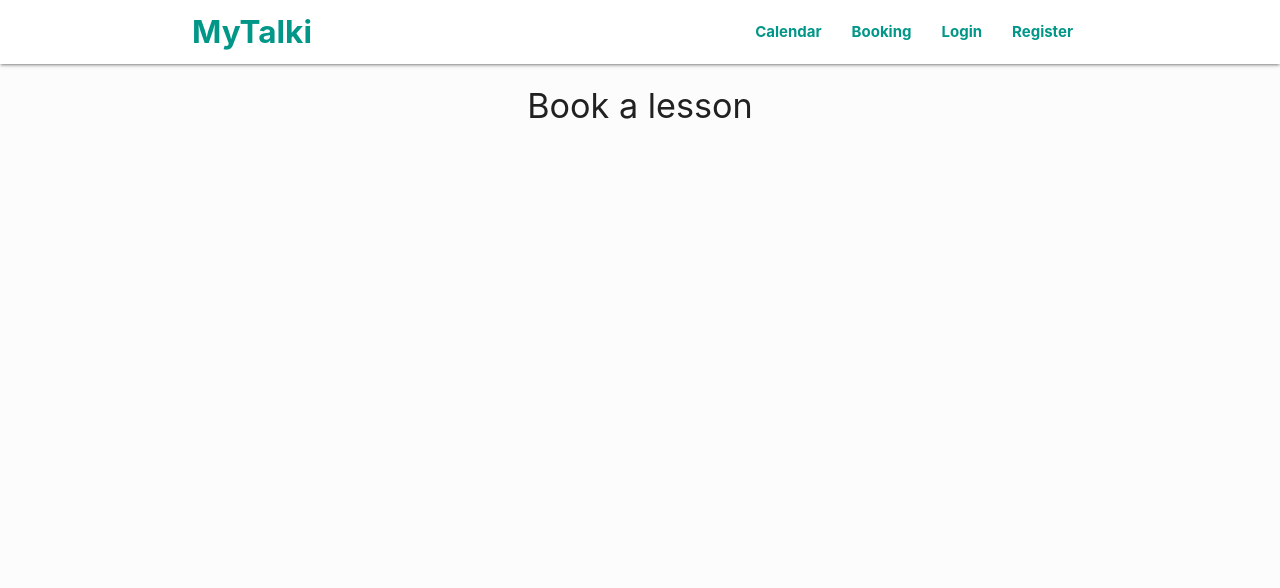
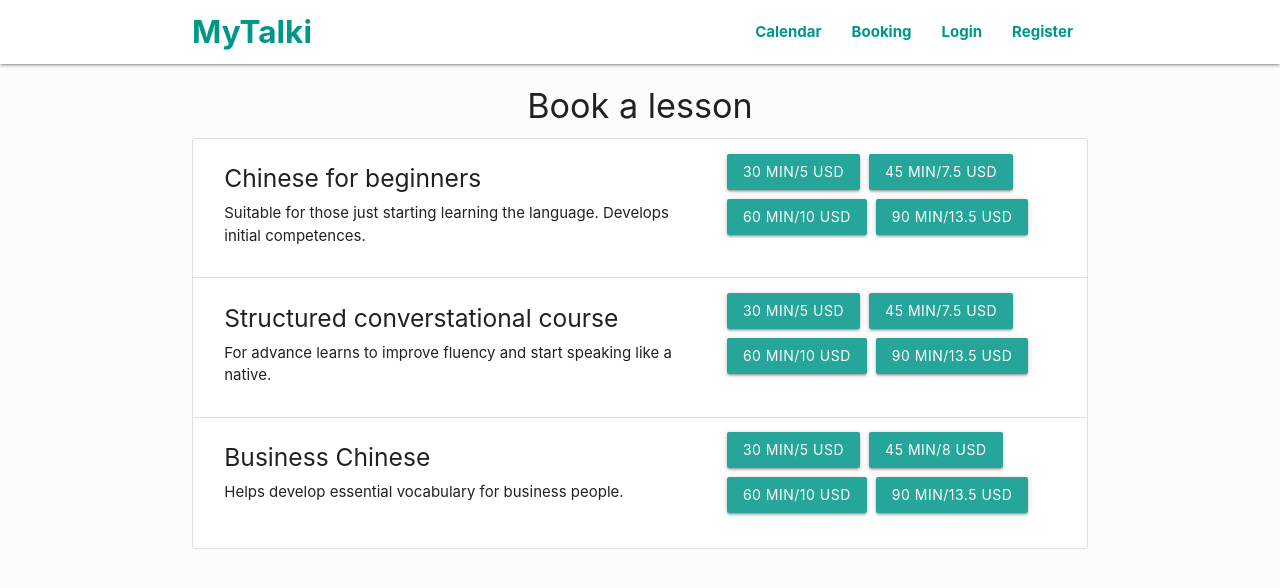
Before and after one commit to dmytrokulak/Mytalki, a React (Create React App) app in the folder sw/: page /booking in a window 1280 px wide. Shown: the top 588 px of the page. Built offline with nearby package versions, Linux system fonts and the light colour scheme; data requests are answered from the project's data file; the HTML template or start-up script is replaced by a standard one.

Commit message:
booking view and actions

```diff
--- a/sw/src/App.css
+++ b/sw/src/App.css
@@ -185,3 +185,9 @@ nav a {
 #section-lessons .collection-item .action-buttons a {
   margin: 0 0.3rem;
 }
+
+/*********************************** BOOKING ***********************************/
+
+#section-booking .collection-item a {
+  margin: 0.3rem;
+}
--- /dev/null
+++ b/sw/src/actions/bookingAction.js
@@ -0,0 +1,8 @@
+import { SET_CURRENT_BOOKING } from './types';
+
+export const setCurrentBooking = (item) => (dispatch) => {
+  dispatch({
+    type: SET_CURRENT_BOOKING,
+    payload: item,
+  });
+};
--- a/sw/src/actions/types.js
+++ b/sw/src/actions/types.js
@@ -45,3 +45,6 @@ export const LOGIN_SUCCESS = 'LOGIN_SUCCESS';
 export const LOGIN_FAIL = 'LOGIN_FAIL';
 export const LOGOUT = 'LOGOUT';
 export const CLEAR_ERRORS = 'CLEAR_ERRORS';
+
+//BOOKING
+export const SET_CURRENT_BOOKING = 'SET_CURRENT_BOOKING';
--- a/sw/src/components/auth/Login.js
+++ b/sw/src/components/auth/Login.js
@@ -15,7 +15,6 @@ const Login = ({ auth: { error, isAuthenticated, isAdmin }, history, login }) =>
       }
     }
     if (error) {
-      console.log(error);
       M.toast({ html: error });
     }
     // eslint-disable-next-line
--- a/sw/src/components/user/Booking.js
+++ b/sw/src/components/user/Booking.js
@@ -1,11 +1,67 @@
-import React, { Fragment } from 'react';
+import React, { Fragment, useEffect } from 'react';
+import { connect } from 'react-redux';
+import PropTypes from 'prop-types';
+import { getLessonTypes } from '../../actions/lessonTypeActions';
+import { setCurrentBooking } from '../../actions/bookingAction';
+import M from 'materialize-css/dist/js/materialize.min.js';
 
-const Booking = () => {
+const Booking = ({ lessonTypes: { collection }, getLessonTypes, setCurrentBooking, history }) => {
+  useEffect(() => {
+    getLessonTypes();
+  }, []);
+
+  const onButtonClick = (e) => {
+    let lessonType = collection.filter((lt) => lt.id === +e.target.dataset.lessonTypeId)[0];
+    let offer = lessonType.offers.filter((o) => o.id === +e.target.dataset.offerId)[0];
+    setCurrentBooking({ lessonType, offer });
+    M.toast({ html: `${lessonType.title} ${offer.time} min selected` });
+    setTimeout(() => {
+      history.push('/calendar');
+    }, 500);
+  };
+
   return (
-    <Fragment>
+    <div id='section-booking' clasName='section'>
       <h4 className='center-align'>Book a lesson</h4>
-    </Fragment>
+      <ul className='collection'>
+        {collection &&
+          collection.map((item) => (
+            <li className='collection-item'>
+              <div className='row'>
+                <div className='col s7'>
+                  <h5>{item.title}</h5>
+                  <span>{item.description}</span>
+                </div>
+                <div className='col s5'>
+                  {item.offers.map((offer) => (
+                    <a
+                      href='#!'
+                      className='teal lighten-1 btn'
+                      data-lesson-type-id={item.id}
+                      data-offer-id={offer.id}
+                      data-time={offer.time}
+                      onClick={onButtonClick}
+                    >
+                      {offer.time} min/{offer.price} {offer.currency}{' '}
+                    </a>
+                  ))}
+                </div>
+              </div>
+            </li>
+          ))}
+      </ul>
+    </div>
   );
 };
 
-export default Booking;
+Booking.propTypes = {
+  lessonTypes: PropTypes.object.isRequired,
+  getLessonTypes: PropTypes.func.isRequired,
+  setCurrentBooking: PropTypes.func.isRequired,
+};
+
+const mapStateToProps = (state) => ({
+  lessonTypes: state.lessonTypes,
+});
+
+export default connect(mapStateToProps, { getLessonTypes, setCurrentBooking })(Booking);
--- /dev/null
+++ b/sw/src/reducers/bookingReducer.js
@@ -0,0 +1,19 @@
+import { SET_CURRENT_BOOKING } from '../actions/types';
+
+const initialState = {
+  lessonType: null,
+  offer: null,
+};
+
+export default (state = initialState, action) => {
+  switch (action.type) {
+    case SET_CURRENT_BOOKING:
+      return {
+        ...state,
+        lessonType: action.payload.lessonType,
+        offer: action.payload.offer,
+      };
+    default:
+      return state;
+  }
+};
--- a/sw/src/reducers/index.js
+++ b/sw/src/reducers/index.js
@@ -5,6 +5,7 @@ import scheduleReducer from './scheduleReducer';
 import studentRecuder from './studentReducer';
 import lessonReducer from './lessonReducer';
 import authReducer from './authReducer';
+import bookingReducer from './bookingReducer';
 
 export default combineReducers({
   lessonTypes: lessonTypeReducer,
@@ -13,4 +14,5 @@ export default combineReducers({
   students: studentRecuder,
   lessons: lessonReducer,
   auth: authReducer,
+  booking: bookingReducer,
 });
```
